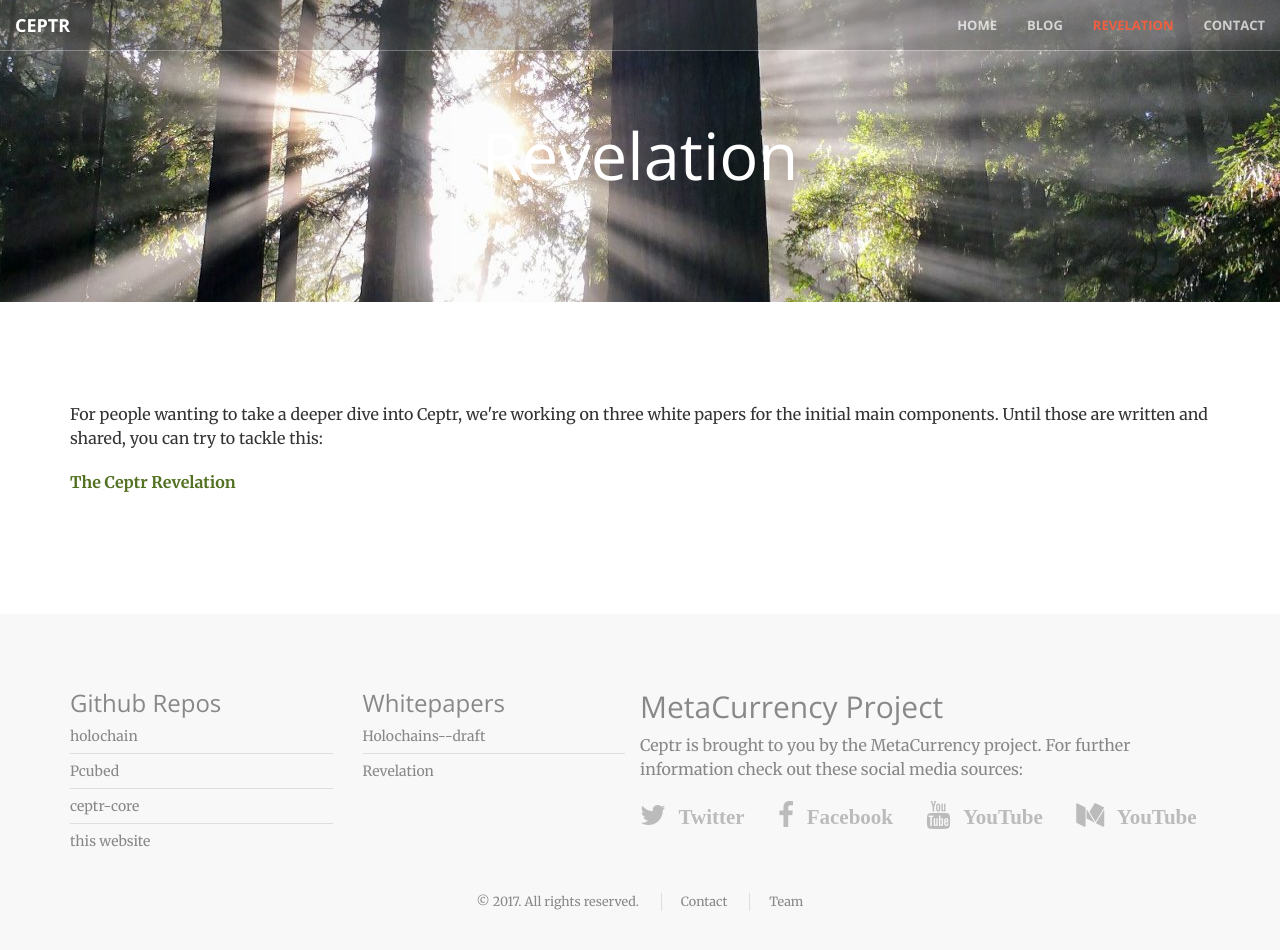
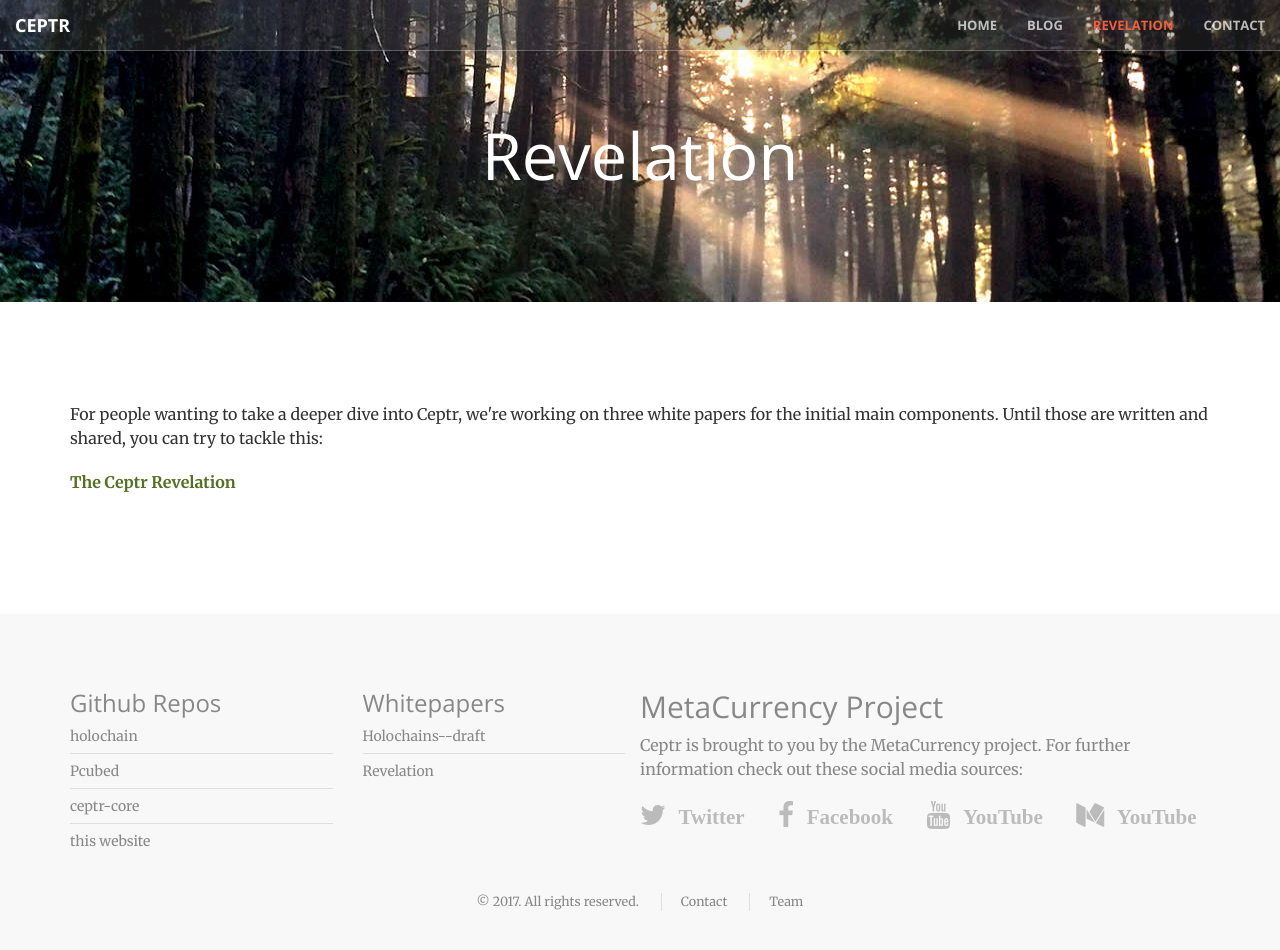
Before and after one commit to metacurrency/ceptr-org, a Jekyll site: the page built from revelation.html, in a window 1280 px wide and 995 px high. Shown: the top 950 px of the window. Built offline with Jekyll 4.4.1, drawn with Linux system fonts in a browser that asks for light colours.

Commit message:
fixes to search box and banner img

```diff
--- a/_includes/css/custom.css
+++ b/_includes/css/custom.css
@@ -9,7 +9,7 @@
 /* standard page header */
 .std-page {
   color: #fff;
-  background-image: url(/images/banner.jpg);
+  background-image: url(/images/road_to_light.jpg);
   background-position: center;
 }
 
--- a/blog.html
+++ b/blog.html
@@ -72,10 +72,10 @@
 	    <form action="{{ site.baseurl }}/blog/" method="get" class="search-form">
 	      <div class="form-group">
 		<div class="row no-gutters">
-		  <div class="col-md-9 col-sm-8">
+		  <div class="col-lg-8 col-md-7">
 		    <input type="text" id="search-box" name="query" placeholder="Search blogs" class="form-control input-lg">
 		  </div>
-		  <div class="col-md-3 col-sm-4">
+		  <div class="col-lg-4 col-md-5">
 		    <div class="pull-right">
 		      <input type="submit" value="search" class="btn btn-primary btn-lg">
 		    </div>
--- a/index.html
+++ b/index.html
@@ -128,7 +128,7 @@
 	<h2 class="section-heading">Get Involved!</h2>
 	<p>We have developers actively coding in many of the sub-projects. <a href="https://slackin-mkmbtdlhdx.now.sh">Join our Slack Team</a> to jump into the right channels to support tech documentation, back-end development, or front-end UI (We need a lot of UI/UX help!). Back-end systems are built mostly in Go, while front-end application UI is browser-based JavaScript.</p>
 	<p><a class="btn btn-primary btn-xl" href="https://slackin-mkmbtdlhdx.now.sh">Join Our Slack</a></p>
-	<a href="#" class="image fit"><img src="images/road_to_light.jpg" alt="" /></a>
+	<a href="#" class="image fit"><img src="/images/road_to_light.jpg" alt="" /></a>
 	<h3>Other Ways to Participate</h3>
 	<p>Ceptr is open source and funded only by the sweat of our team (as of January 2017 -- this could change soon).
 	  If you like what you see, but <b>are not so technical</b>, visit the <a href="http://metacurrency.org">MetaCurrency Project</a>
```
